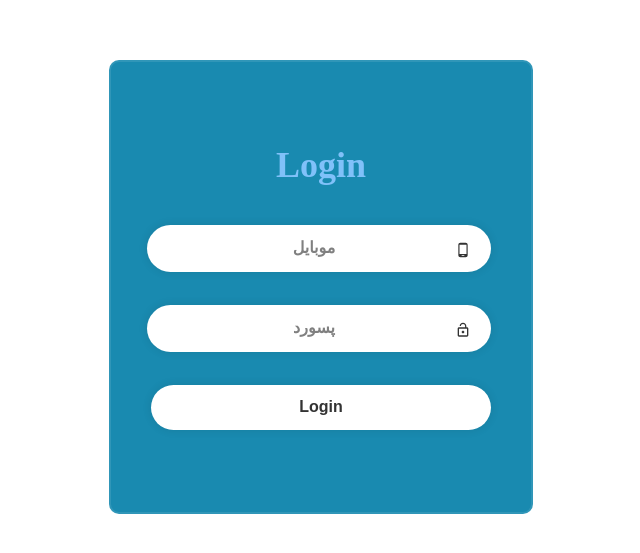
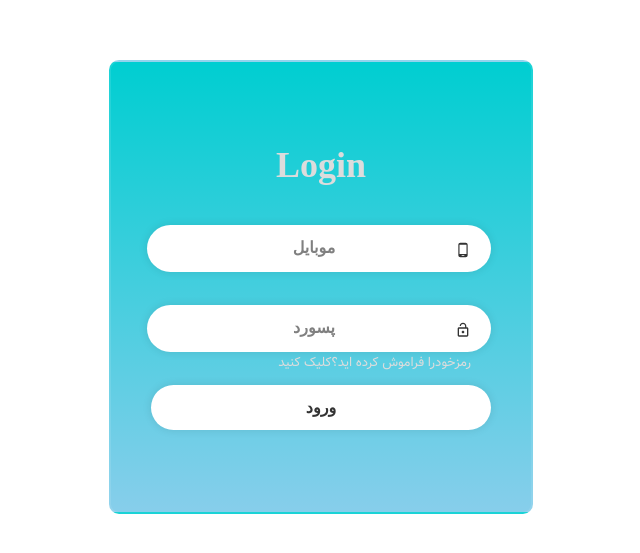
Before and after one commit to RoyaRastegar/product-information, a React (Create React App) app: page /login in a window 1280 px wide. Shown: the part 113-666 px from the top of the page, without its empty margins (530-1170 px from the left). Built offline with nearby package versions, Linux system fonts and the light colour scheme.

Commit message:
change login form scss

```diff
--- a/src/components/login/LoginForm.js
+++ b/src/components/login/LoginForm.js
@@ -76,10 +76,15 @@ const LoginForm = () => {
               required
             />
             <LockOpenIcon className="icon" />
+            <div className="forgot">
+              رمزخودرا فراموش کرده اید؟
+              <span>کلیک کنید</span>
+            </div>
           </div>
+
           <div className="login">
             <button type="submit" className="submit">
-              Login
+              ورود
             </button>
           </div>
         </form>
--- a/src/components/login/loginform.scss
+++ b/src/components/login/loginform.scss
@@ -8,6 +8,17 @@
   font-size: 16px;
   color: #333;
 }
+@mixin btn-input {
+  width: 100%;
+  height: 45px;
+  background: #fff;
+  border: none;
+  outline: none;
+  border-radius: 40px;
+  box-shadow: 0 0 10px rgba(0, 0, 0, 0.1);
+  cursor: pointer;
+  font-weight: 700;
+}
 .wrapper {
   position: absolute;
   top: 50%;
@@ -16,14 +27,12 @@
   width: 420px;
   height: 450px;
   border-radius: 20px;
-  background: seagreen;
   color: #fff;
   display: flex;
   align-items: center;
-  background-color: #198ab0;
-  transition: height 0.2s ease;
+  background: linear-gradient(#00ced1, #87ceeb);
+  // background-color: #198ab0;
   border: 2px solid rgba(255, 255, 255, 0.1);
-  backdrop-filter: blur(30px);
   border-radius: 10px;
   box-shadow: 0 0 10px rgba(0, 0, 0, -2);
   .form-box {
@@ -32,21 +41,13 @@
     form h2 {
       font-size: 36px;
       text-align: center;
-      color: #80c1f9;
+      color: #dcdcdc;
     }
     .input-box {
       @include input-format;
       .input {
         @include font-size;
-        width: 100%;
-        height: 45px;
-        background: #fff;
-        border: none;
-        outline: none;
-        border-radius: 40px;
-        box-shadow: 0 0 10px rgba(0, 0, 0, 0.1);
-        cursor: pointer;
-        font-weight: 700;
+        @include btn-input;
         text-align: center;
       }
       input::placeholder {
@@ -56,34 +57,32 @@
 
       .icon {
         @include font-size;
-
         position: absolute;
         right: 20px;
         top: 50%;
         translate: 0 -50%;
       }
+      .forgot {
+        color: #dcdcdc;
+        font-size: 13px;
+        margin-right: 20px;
+        font-weight: 500;
+        span {
+          cursor: pointer;
+        }
+      }
     }
+
     .login {
       @include input-format;
       .submit {
         @include font-size;
-
-        width: 100%;
-        height: 45px;
-        background: #fff;
-        border: none;
-        outline: none;
-        border-radius: 40px;
-        box-shadow: 0 0 10px rgba(0, 0, 0, 0.1);
-        cursor: pointer;
-        font-weight: 700;
+        @include btn-input;
       }
       button:hover {
-        color: white;
-        padding: "10px 20px";
-        background: linear-gradient(264deg, #198ab0 -5.09%, #77bfe9 106.28%);
-        font-size: "16px";
-        transition: transform 0.3s ease;
+        color: #dcdcdc;
+        background: linear-gradient(264deg, #00ffff -6.09%, #77bfe9 90.28%);
+        font-size: 20px;
       }
     }
   }
```
